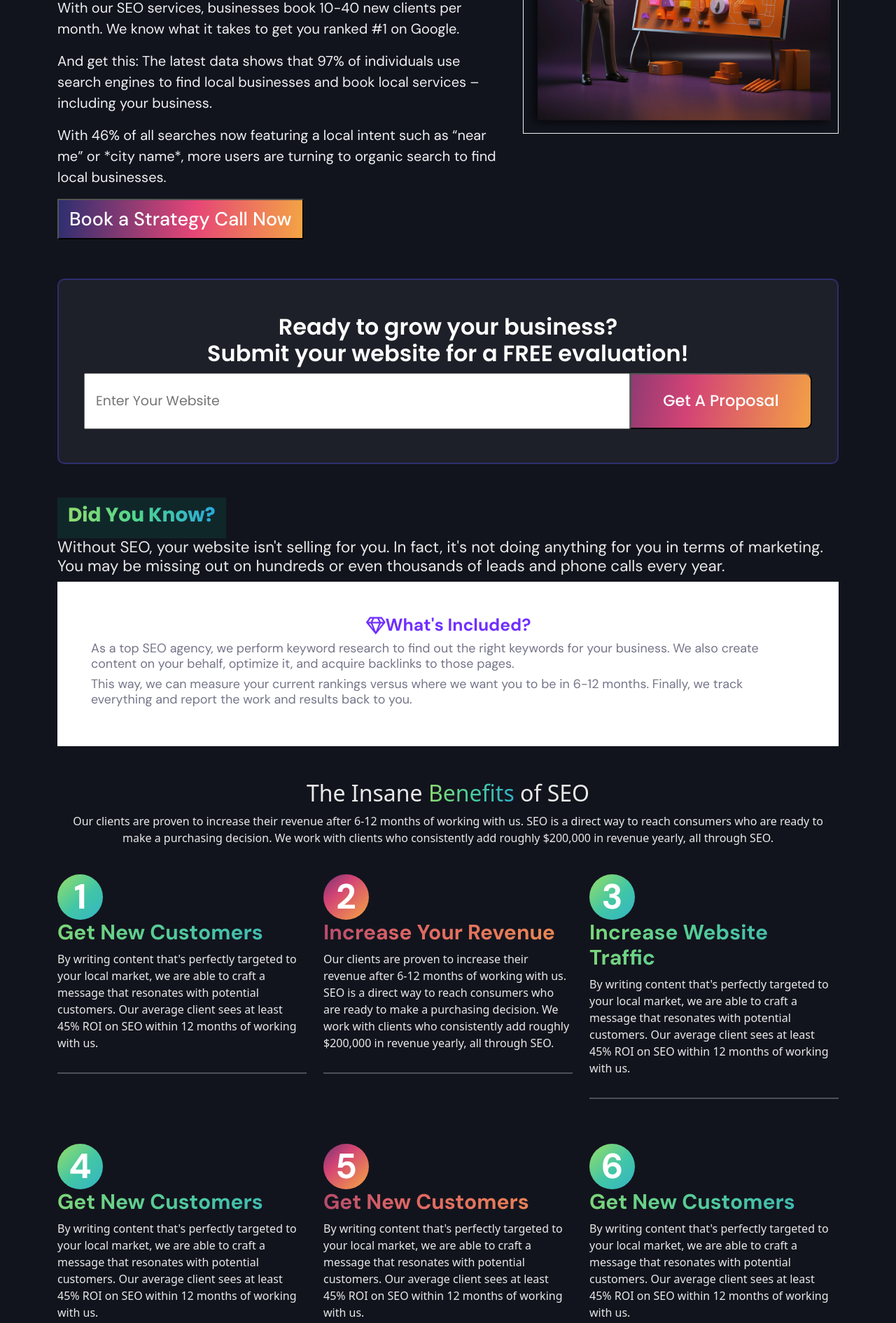
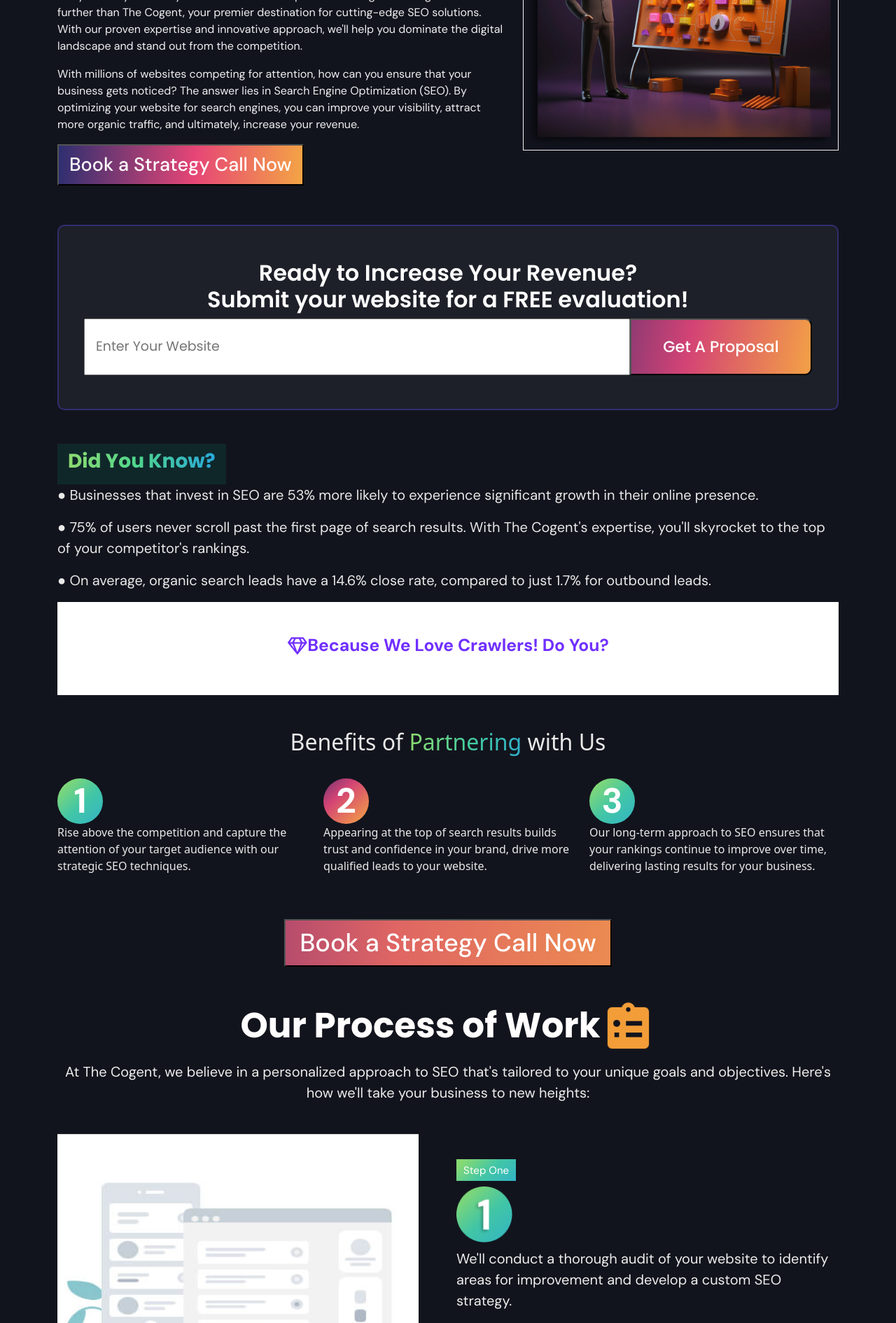
Before and after one commit to ItsAniketFrontend/SEO-Landing-Page, a plain HTML site: page index.html in a window 1280 px wide. Shown: the part 319-2209 px from the top of the page at 70% size. Drawn offline with nearby package versions, Linux system fonts and the light colour scheme.

Commit message:
All Content Updated

```diff
--- a/CSS/style.css
+++ b/CSS/style.css
@@ -38,7 +38,16 @@ header a{
 
 .banner h2{
     font-family: Poppins;
-    font-size: 56px;
+    font-size: 34px;
+    font-weight: 700;
+    letter-spacing: 0em;
+    text-align: left;
+    color: #DFDFDF;
+}
+
+.banner h6{
+    font-family: Poppins;
+    font-size: 18px;
     font-weight: 700;
     letter-spacing: 0em;
     text-align: left;
@@ -48,7 +57,7 @@ header a{
 
 .banner p{
     font-family: DM Sans;
-font-size: 20px;
+font-size: 16px;
 font-weight: 400;
 letter-spacing: 0em;
 text-align: left;
@@ -738,10 +747,10 @@ font-weight: 400;
     background-size: cover;
 }
 
-.did-you .right h2{
+.did-you .right p{
     color: #E9E9E9;
 font-family: "DM Sans";
-font-size: 22.404px;
+font-size: 20px;
 font-style: normal;
 font-weight: 400;
 }
--- a/index.html
+++ b/index.html
@@ -17,7 +17,7 @@
 </head>
 
 <body>
-  <header>
+  <header class="pt-4">
     <div class="container d-flex justify-content-between">
       <img src="Images/TC.png" alt="">
       <button><a href="">Book a Strategy Call Now</a></button>
@@ -29,16 +29,10 @@
       <div class="container">
         <div class="row">
           <div class="col-lg-7 col-md-6 col-12 my-2" data-aos="fade-right" data-aos-delay="100" data-aos-duration="800">
-            <h2>SEO Agency That Deliver Actual Results <img src="Images/banner-vector.png" alt=""></h2>
-            <p>With our SEO services, businesses book 10-40 new clients
-              per month. We know what it takes to get you ranked #1 on
-              Google.</p>
-            <p>And get this: The latest data shows that 97% of
-              individuals use search engines to find local businesses
-              and book local services – including your business.</p>
-            <p>With 46% of all searches now featuring a local intent such as “near me” or
-              *city name*, more users are turning to organic search to find local
-              businesses.</p>
+            <h6>Welcome to The Cogent: Your Pathway to SEO Success</h6>
+            <h2>BECAUSE EVERY BUSINESS WEBSITE REQUIRES MORE TRAFFIC & MORE LEADS <img src="Images/banner-vector.png" alt=""> </h2>
+            <p>Are you ready to drive your business to the top of search engine rankings? Look no further than The Cogent, your premier destination for cutting-edge SEO solutions. With our proven expertise and innovative approach, we'll help you dominate the digital landscape and stand out from the competition.</p>
+            <p>With millions of websites competing for attention, how can you ensure that your business gets noticed? The answer lies in Search Engine Optimization (SEO). By optimizing your website for search engines, you can improve your visibility, attract more organic traffic, and ultimately, increase your revenue.</p>
             <button><a href="">Book a Strategy Call Now</a></button>
           </div>
           <div class="col-lg-5 col-md-6 col-12 my-2" data-aos="fade-left" data-aos-delay="100" data-aos-duration="800">
@@ -53,7 +47,7 @@
     <div class="website mb-5">
       <div class="container">
         <div class="box p-5" data-aos="fade-up" data-aos-delay="250" data-aos-duration="800">
-          <h2>Ready to grow your business? <br>
+          <h2>Ready to Increase Your Revenue? <br>
             Submit your website for a FREE evaluation!</h2>
           <form action="">
             <div class="row flex-row">
@@ -73,20 +67,18 @@
             <button>
               <h6>Did You Know?</h6>
             </button>
-            <h2>Without SEO, your website isn't selling for you.
-              In fact, it's not doing anything for you in terms
-              of marketing. You may be missing out on
-              hundreds or even thousands of leads and
-              phone calls every year.</h2>
+            <p>●	Businesses that invest in SEO are 53% more likely to experience significant growth in their online presence.</p>
+            <p>●	75% of users never scroll past the first page of search results. With The Cogent's expertise, you'll skyrocket to the top of your competitor's rankings.</p>
+            <p>●	On average, organic search leads have a 14.6% close rate, compared to just 1.7% for outbound leads. </p>
             <div class="text-wrap p-5" data-aos="fade-up" data-aos-delay="300" data-aos-duration="800">
-              <h4><img src="Images/Symbol.png" alt="">What's Included?</h4>
-              <h5>As a top SEO agency, we perform keyword research to find
+              <h4><img src="Images/Symbol.png" alt="">Because We Love Crawlers! Do You?</h4>
+              <!-- <h5>As a top SEO agency, we perform keyword research to find
                 out the right keywords for your business. We also create
                 content on your behalf, optimize it, and acquire backlinks to
                 those pages.</h5>
               <h5>This way, we can measure your current rankings versus
                 where we want you to be in 6-12 months. Finally, we track
-                everything and report the work and results back to you.</h5>
+                everything and report the work and results back to you.</h5> -->
             </div>
           </div>
         </div>
@@ -97,42 +89,36 @@
       <div class="container">
         <div class="row">
           <div class="col-12 text-center">
-            <h2>The Insane <span>Benefits</span> of SEO</h2>
-            <p>Our clients are proven to increase their revenue after 6-12 months of working with us. SEO is a direct
+            <h2>Benefits of <span>Partnering</span> with Us</h2>
+            <!-- <p>Our clients are proven to increase their revenue after 6-12 months of working with us. SEO is a direct
               way to reach consumers who are ready to make a purchasing decision. We work with clients who consistently
-              add roughly $200,000 in revenue yearly, all through SEO.</p>
+              add roughly $200,000 in revenue yearly, all through SEO.</p> -->
           </div>
           <div class="col-lg-4 col-md-6 py-4  col-12" data-aos="fade-right" data-aos-delay="250" data-aos-duration="800">
             <div class="number-wrap">
               1
             </div>
-            <h3 class="one">Get New Customers</h3>
-            <p>By writing content that's perfectly targeted to your local market, we are able to craft a message that
-              resonates with potential customers. Our average client sees at least 45% ROI on SEO within 12 months of
-              working with us.</p>
-            <hr>
+            <!-- <h3 class="one">Get New Customers</h3> -->
+            <p>Rise above the competition and capture the attention of your target audience with our strategic SEO techniques.</p>
+
           </div>
           <div class="col-lg-4 col-md-6  py-4 col-12" data-aos="fade-up" data-aos-delay="300" data-aos-duration="800">
             <div class="number-wrap red">
               2
             </div>
-            <h3 class="two">Increase Your Revenue</h3>
-            <p>Our clients are proven to increase their revenue after 6-12 months of working with us. SEO is a direct
-              way to reach consumers who are ready to make a purchasing decision. We work with clients who consistently
-              add roughly $200,000 in revenue yearly, all through SEO.</p>
-            <hr>
+            <!-- <h3 class="two">Increase Your Revenue</h3> -->
+            <p>Appearing at the top of search results builds trust and confidence in your brand, drive more qualified leads to your website.</p>
+
           </div>
           <div class="col-lg-4 col-md-6  py-4 col-12" data-aos="fade-left" data-aos-delay="350" data-aos-duration="800">
             <div class="number-wrap">
               3
             </div>
-            <h3 class="three">Increase Website Traffic</h3>
-            <p>By writing content that's perfectly targeted to your local market, we are able to craft a message that
-              resonates with potential customers. Our average client sees at least 45% ROI on SEO within 12 months of
-              working with us.</p>
-            <hr>
+            <!-- <h3 class="three">Increase Website Traffic</h3> -->
+            <p>Our long-term approach to SEO ensures that your rankings continue to improve over time, delivering lasting results for your business.</p>
+
           </div>
-          <div class="col-lg-4 col-md-6  py-4 col-12" data-aos="fade-right" data-aos-delay="250" data-aos-duration="800">
+          <!-- <div class="col-lg-4 col-md-6  py-4 col-12" data-aos="fade-right" data-aos-delay="250" data-aos-duration="800">
             <div class="number-wrap">
               4
             </div>
@@ -161,7 +147,7 @@
               resonates with potential customers. Our average client sees at least 45% ROI on SEO within 12 months of
               working with us.</p>
             <hr>
-          </div>
+          </div> -->
           <div class="col-12 d-flex mt-4 justify-content-center">
             <button><a href="">Book a Strategy Call Now</a></button>
           </div>
@@ -173,10 +159,9 @@
       <div class="container">
         <div class="row">
           <div class="col-12 text-center">
-            <button class="mb-2"><a href="">The Process</a></button>
-            <h1>Our Detailed Process to SEO <img src="Images/seo-bg.png" alt=""></h1>
-            <p>Here's exactly how we plan and execute our SEO strategy for small
-              businesses in New Jersey.</p>
+            <!-- <button class="mb-2"><a href="">The Process</a></button> -->
+            <h1>Our Process of Work<img src="Images/seo-bg.png" alt=""></h1>
+            <p>At The Cogent, we believe in a personalized approach to SEO that's tailored to your unique goals and objectives. Here's how we'll take your business to new heights:</p>
           </div>
         </div>
         <div class="row one py-4">
@@ -185,20 +170,16 @@
           </div>
           <div class="col-lg-6  my-1 order-2 d-flex justify-content-center flex-column" data-aos="fade-left" data-aos-delay="300" data-aos-duration="800">
             <button><a href="">Step One</a></button>
-            <h2>Discovery Call <img src="Images/seo-1.png" width="80" height="80" alt=""></h2>
-            <p>We schedule a discovery to call to learn about the goals of your business and the size of your operation.
-              We learn more about your services, which jobs or clients are most profitable to you, and what type of
-              content we should produce.</p>
+            <h2 class="mt-2"><img src="Images/seo-1.png" width="80" height="80" alt=""></h2>
+            <p>We'll conduct a thorough audit of your website to identify areas for improvement and develop a custom SEO strategy.</p>
             <hr>
           </div>
         </div>
         <div class="row two py-4">
           <div class="col-lg-6 my-1 order-lg-1 order-2 d-flex justify-content-center flex-column" data-aos="fade-right" data-aos-delay="250" data-aos-duration="800">
             <button><a href="">Step Two</a></button>
-            <h2>Planning <img src="Images/seo-2.png" alt=""></h2>
-            <p>We set up a second meeting where we can show you where you currently rank on Google, who your competitors
-              are, and how many service pages or blogs we should do per month. We set a defined goal for the next 6-12
-              months.</p>
+            <h2 class="mt-2"><img src="Images/seo-2.png" alt=""></h2>
+            <p>By targeting the most relevant keywords for your industry, we'll optimize your website to attract qualified traffic and increase conversions.</p>
             <hr>
           </div>
           <div class="col-lg-6 my-1 order-lg-2 order-1" data-aos="fade-left" data-aos-delay="300" data-aos-duration="800">
@@ -211,21 +192,16 @@
           </div>
           <div class="col-lg-6 my-1 order-2 d-flex justify-content-center flex-column" data-aos="fade-left" data-aos-delay="300" data-aos-duration="800">
             <button><a href="">Step Three</a></button>
-            <h2>Onboarding<img src="Images/seo-3.png" width="80" height="80" alt=""></h2>
-            <p>Once you sign up for one of our SEO packages, we'll make a monthly plan for your content strategy,
-              citations, and backlinks (as needed). We'll have you approve the topics every month, to make sure it
-              aligns with your needs.</p>
+            <h2 class="mt-2"><img src="Images/seo-3.png" width="80" height="80" alt=""></h2>
+            <p>From meta tags to site structure, we'll optimize every aspect of your website to ensure maximum visibility and usability.</p>
             <hr>
           </div>
         </div>
         <div class="row two py-4">
           <div class="col-lg-6 my-1 order-lg-1 order-2 d-flex justify-content-center flex-column" data-aos="fade-right" data-aos-delay="250" data-aos-duration="800">
             <button><a href="">Step Four</a></button>
-            <h2>Launch <img src="Images/seo-4.png" width="80" height="80" alt=""></h2>
-            <p>This is when we get to work. We'll send your pages to production and our writing team will write
-              engaging, perfectly SEO'd articles that will get conversions. We will then assign the article to be
-              reviewed and published by our editor. Finally, our on-page SEO professional will ensure the blog or page
-              is properly optimized for search engines.</p>
+            <h2 class="mt-2"><img src="Images/seo-4.png" width="80" height="80" alt=""></h2>
+            <p>Our team of expert copywriters will craft compelling content that not only engages your audience but also ranks highly in search engine results.</p>
             <hr>
           </div>
           <div class="col-lg-6 order-lg-2 order-1 my-1" data-aos="fade-left" data-aos-delay="300" data-aos-duration="800">
@@ -240,16 +216,15 @@
       <div class="container">
         <div class="row">
           <div class="col-12">
-            <h2>LIMITED SPOTS AVAILABLE!</h2>
-            <p>We're only working with ONE business in your industry, per county. This is not a
-              gimmick. We do this to protect every client's interests.</p>
+            <h2>Seize the top spot in search results with The Cogent!</h2>
+            <p>Don't let your competitors steal the spotlight, partner with The Cogent and take control of your online presence today.</p>
             <button><a href="">Book a Strategy Call</a></button>
           </div>
         </div>
       </div>
     </section>
 
-    <section class="include py-5">
+    <!-- <section class="include py-5">
       <div class="container">
         <div class="row">
           <div class="col-12 text-center">
@@ -321,7 +296,7 @@
           </div>
         </div>
       </div>
-    </section>
+    </section> -->
 
     <section class="contact py-5">
       <div class="container">
```
